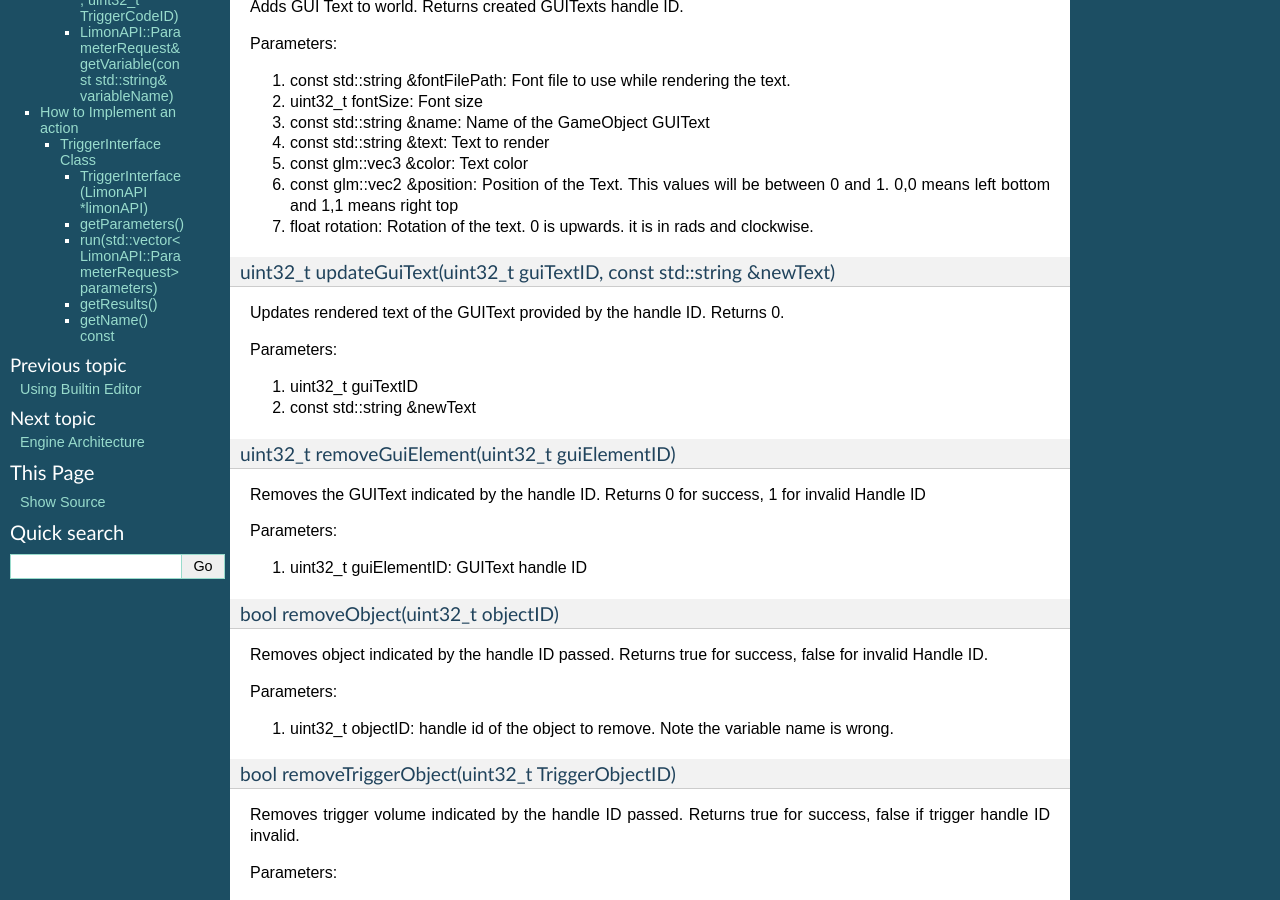
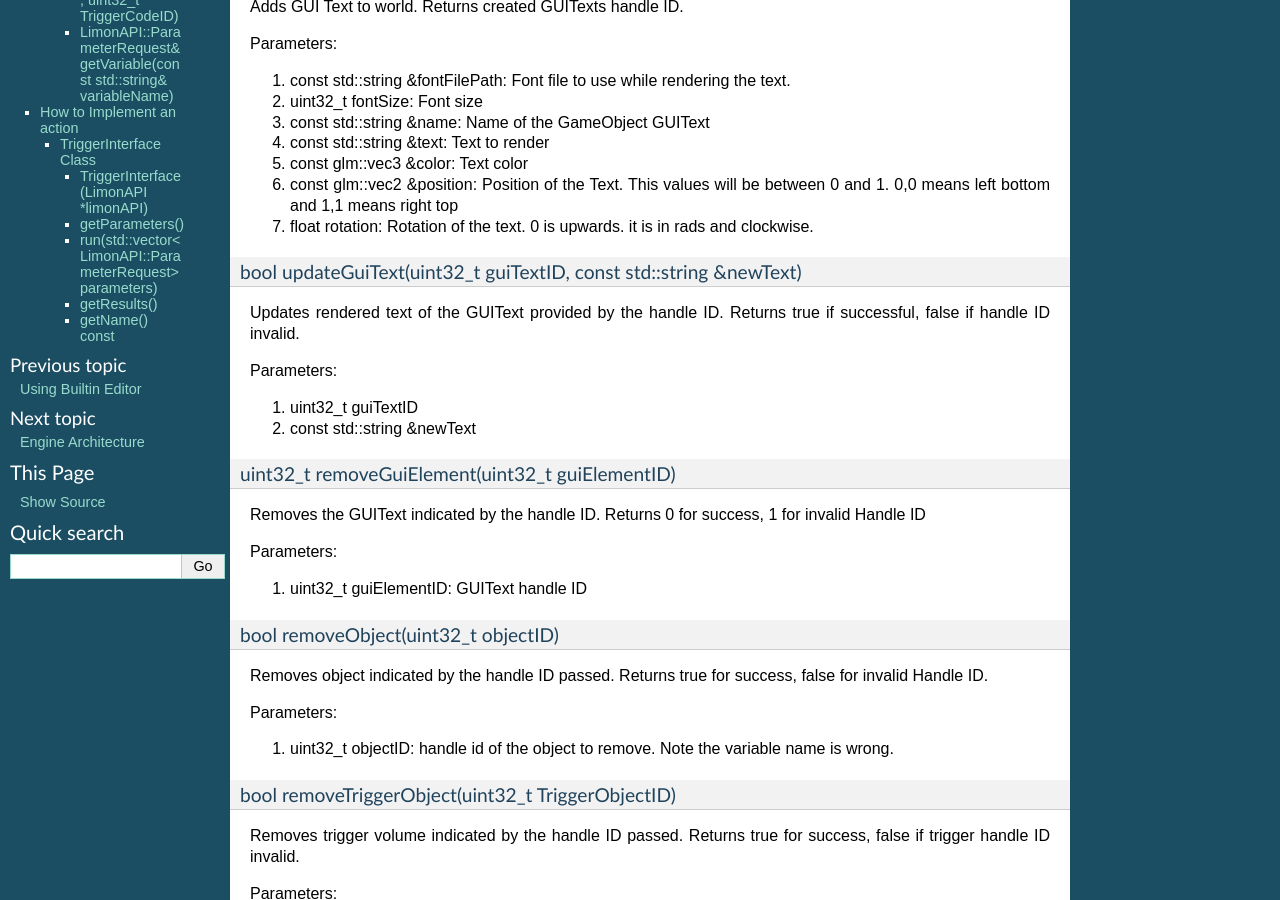
Before and after one commit to enginmanap/limonEngine-docs, a Sphinx documentation site: the page built from docs/APIUsage.rst, in a window 1280 px wide and 900 px high, scrolled down 2001 px. Built offline with Sphinx 7.4.7, drawn with Linux system fonts in a browser that asks for light colours; pages that are not in the unit, such as notebooks, are missing from menus; some of the changed text lies outside the part shown.

Commit message:
Source update Sync

```diff
--- a/docs/APIUsage.rst
+++ b/docs/APIUsage.rst
@@ -84,7 +84,7 @@ ___________
 +-------------------------------+-------------------------------------------------------------------------------------------------------------------------------------------------------------------------------------------------------------------+
 |uint32_t                       |:ref:`addGuiText(const std::string &fontFilePath, uint32_t fontSize, const std::string &name, const std::string &text, const glm::vec3 &color, const glm::vec2 &position, float rotation)<LimonAPI-addGuiText>`    |
 +-------------------------------+-------------------------------------------------------------------------------------------------------------------------------------------------------------------------------------------------------------------+
-|uint32_t                       |:ref:`updateGuiText(uint32_t guiTextID, const std::string &newText)<LimonAPI-updateGuiText>`                                                                                                                       |
+|bool                           |:ref:`updateGuiText(uint32_t guiTextID, const std::string &newText)<LimonAPI-updateGuiText>`                                                                                                                       |
 +-------------------------------+-------------------------------------------------------------------------------------------------------------------------------------------------------------------------------------------------------------------+
 |uint32_t                       |:ref:`removeGuiElement(uint32_t guiElementID)<LimonAPI-removeGuiElement>`                                                                                                                                          |
 +-------------------------------+-------------------------------------------------------------------------------------------------------------------------------------------------------------------------------------------------------------------+
@@ -150,10 +150,10 @@ Parameters:
 
 .. _LimonAPI-updateGuiText:
 
-uint32_t updateGuiText(uint32_t guiTextID, const std::string &newText)
-======================================================================
+bool updateGuiText(uint32_t guiTextID, const std::string &newText)
+==================================================================
 
-Updates rendered text of the GUIText provided by the handle ID. Returns 0.
+Updates rendered text of the GUIText provided by the handle ID. Returns true if successful, false if handle ID invalid.
 
 Parameters:
 
```
